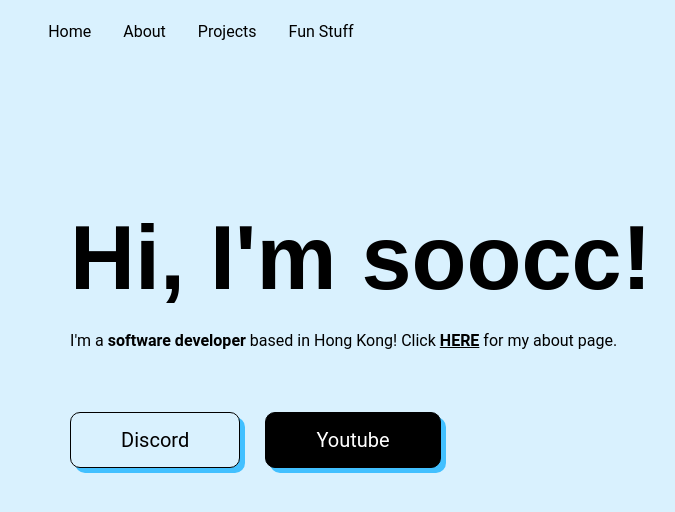
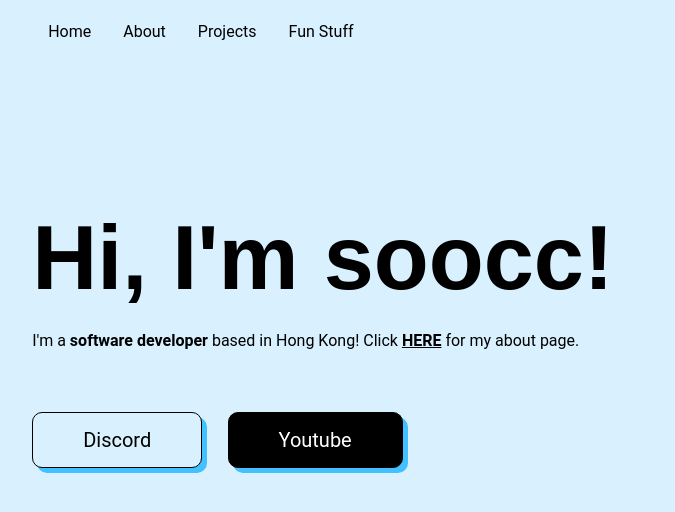
Before and after one commit to soocc/sooccsocks2, a Jekyll site: the page built from index.html, in a window 1280 px wide. Shown: the top 512 px of the page, without its empty margins (39-714 px from the left). Built offline with Jekyll 4.4.1, drawn with Linux system fonts in a browser that asks for light colours; some web fonts are replaced.

Commit message:
Update index.html

```diff
--- a/index.html
+++ b/index.html
@@ -16,7 +16,7 @@ layout: default
       }
 
       .abutton {
-        margin-left: 8%;
+        margin-left: 5%;
       }
 
       .black-button {
@@ -25,7 +25,7 @@ layout: default
 
       .first {
         margin-top: 12%;
-        margin-left: 8%;
+        margin-left: 5%;
         margin-bottom: 0px;
       }
     </style>
```
